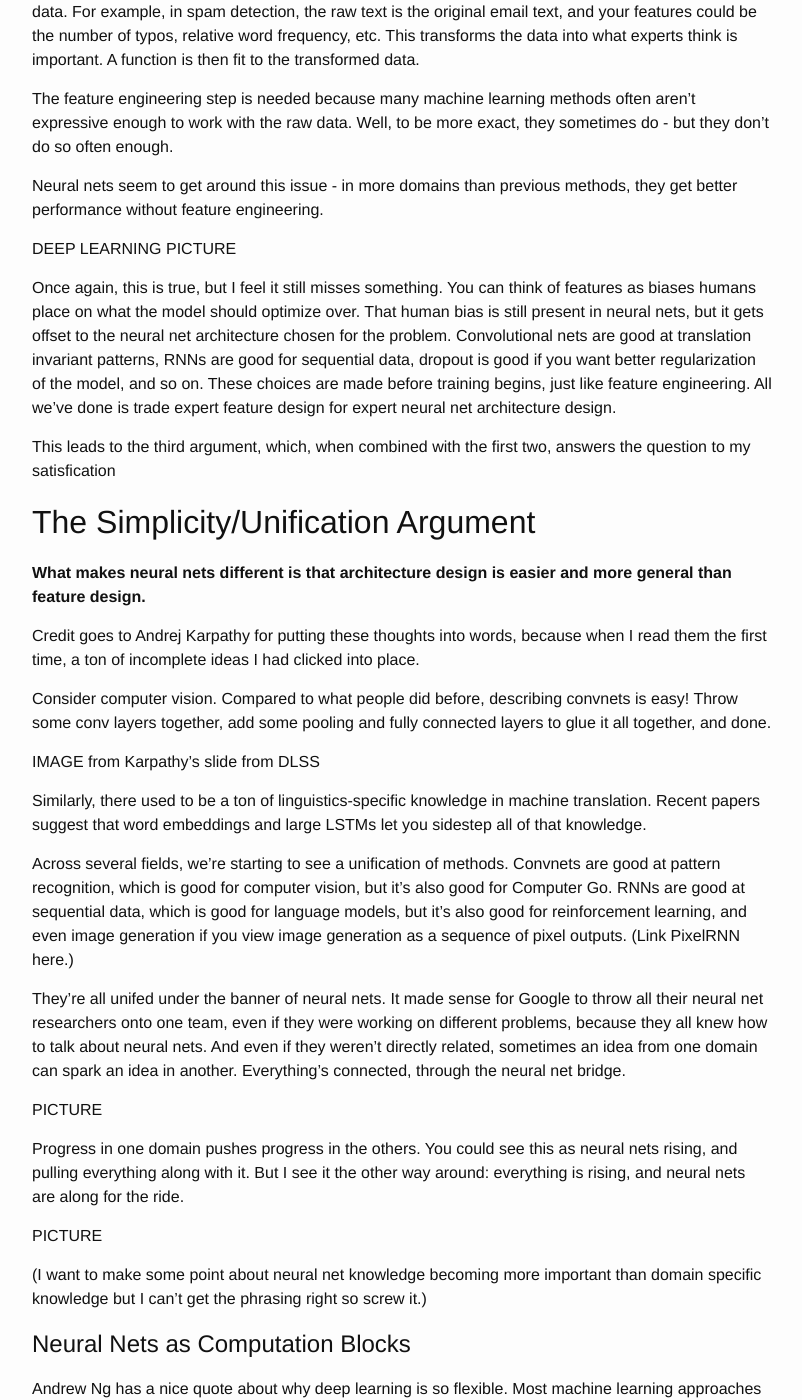
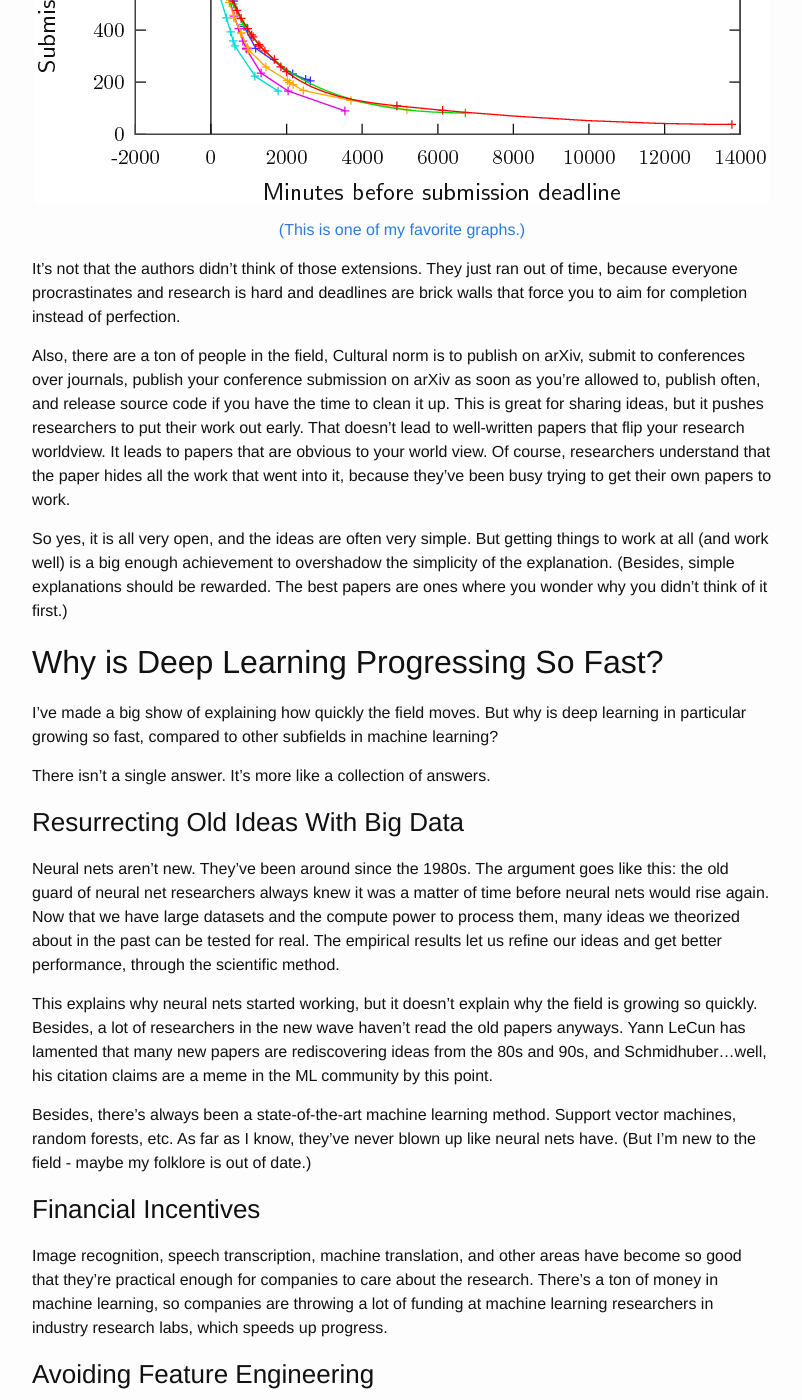
Before and after one commit to alexirpan/alexirpan.github.io, a Jekyll site: the page built from _posts/2016-12-17-dl-philosophy.markdown, in a window 1280 px wide and 1400 px high, scrolled down 7510 px. Shown: the whole window, without its empty margins (238-1040 px from the left). Built offline with Jekyll 4.4.1, drawn with Linux system fonts in a browser that asks for light colours; some of the changed text lies outside the part shown.

Commit message:
Adding links and first picture, more reorganizing of ideas.

```diff
--- a/_posts/2016-12-17-dl-philosophy.markdown
+++ b/_posts/2016-12-17-dl-philosophy.markdown
@@ -322,35 +322,101 @@ simple to describe. Dropout is literally a few sentences.
 > the expected sum of outputs the same as without dropout, but the random
 > dropping ensures that the neural net's output is more robust.
 
-When I read papers in the field, most of time I think, "Wait, that's it? That
-idea's so simple!" Part of it is me building better research intuitions, but
-it's very different from reading theortical computer science papers. In theory
+When I read papers in the field, most of time I think, "Wait, that's it?
+That's so simple!"
 
-research is atypical. There are **a lot** of people doing machine learning
-research right now, and because the cultural norm is putting papers on
-arXiv, ideas spread very quickly. There's an understanding that open research
-is good for the field. Many papers come with a source code release. In my experience,
-when a paper doesn't come out with source code, it doesn't mean the authors
-didn't want to release their code, it means the authors don't have time to
-clean up their code for open release. (This happens distressingly often.)
+As a guy who took grad level theoretical computer
+science courses for **fun**, this can be deeply unsatisfying.
+The TCS papers I've read have a collection of core ideas that branch into
+proof details. The deep learning papers I've read have a single core idea
+that branches into the details of the paper's experiments. (This excludes
+the small set of theoretical deep learning papers, for obvious reasons.)
 
-## The Big Data Argument
+The field is very, very experimentalist. Deep learning has found its
+biggest niche in applications, and in applied problems, you care about the
+final performance first and foremost. If it doesn't beat state-of-the-art, the
+paper needs to have a very compelling argument for why this doesn't matter.
 
-The common answer comes from this picture, yet again.
+It's not that we don't care about explanations. It's that [theory lags practice](http://lemire.me/blog/2015/01/07/theory-lags-practice/) so much that we don't have the tools to build anything
+besides empirical explanations. Even fuzzy, imprecise arguments with empirical
+evidence are good enough, as long as they allow for intuitive extensions of the
+work.
 
-PICTURE
+And there are almost always intuitive extensions. In deep learning, ideas
+are cheap, and execution is hard. To quote Andrew Ng, "90% of machine learning
+is dirty work." People have ideas all the time; the glory is in getting them
+to work.
 
-With enough data, neural nets beat everything other approach. We didn't have
-enough data when neural nets debuted in the 1980s, but now we have the data
-and the compute, so shove everything through the pipeline and problem solved!
+In many paper stories, I've heard the same story: we tried something, and
+it failed. We tried again, and it failed. We tried, again and again, and
+it finally worked. By the time it worked, we had 3 days to write the paper.
 
-I've never fully agreed with this argument. Yes, the statement is true. But
-that doesn't mean it explains the full story.
-There will always be a state-of-the-art approach that performs the best
-given enough data. At one point it was support vector machines, at
-another point it was random forests. What's different this time?
+![Graph of NIPS submissions vs time to deadline](/public/dl-philosophy/nips_submission.png)
+{: .centered }
 
-## The Feature Engineering Argument
+[(This is one of my favorite graphs.)](http://homepages.inf.ed.ac.uk/imurray2/nips_submission_times/)
+{: .centered }
+
+It's not that the authors didn't think of those extensions. They
+just ran out of time, because everyone procrastinates and research is hard and
+deadlines are brick walls that force you to aim for completion instead of
+perfection.
+
+Also, there are a ton of people in the field, Cultural norm is to publish on
+arXiv, submit to conferences over journals, publish your conference submission
+on arXiv as soon as you're allowed to, publish often,
+and release source code if you have the time to clean it up.
+This is great for sharing ideas, but it pushes researchers to put their work
+out early. That doesn't lead to well-written papers that flip your research
+worldview. It leads to papers that are obvious to your world view. Of course,
+researchers understand that the paper hides all the work that went into it,
+because they've been busy trying to get their own papers to work.
+
+So yes, it is all very open, and the ideas are often very simple. But getting
+things to work at all (and work well) is a big enough achievement to overshadow
+the simplicity of the explanation. (Besides, simple explanations should be
+rewarded. The best papers are ones where you wonder why you didn't think of
+it first.)
+
+## Why is Deep Learning Progressing So Fast?
+
+I've made a big show of explaining how quickly the field moves. But why is
+deep learning in particular growing so fast, compared to other subfields in
+machine learning?
+
+There isn't a single answer. It's more like a collection of answers.
+
+### Resurrecting Old Ideas With Big Data
+
+Neural nets aren't new. They've been around since the 1980s. The argument
+goes like this: the old guard of neural net researchers always knew it was
+a matter of time before neural nets would rise again. Now that we have
+large datasets and the compute power to process them, many ideas we
+theorized about in the past can be tested for real. The empirical results
+let us refine our ideas and get better performance, through the scientific
+method.
+
+This explains why neural nets started working, but it doesn't explain why
+the field is growing so quickly. Besides, a lot of researchers in the new wave
+haven't read the old papers anyways. Yann LeCun has lamented that many new papers
+are rediscovering ideas from the 80s and 90s, and Schmidhuber...well, his
+citation claims are a meme in the ML community by this point.
+
+Besides, there's always been a state-of-the-art machine learning method.
+Support vector machines, random forests, etc. As far as I know, they've never
+blown up like neural nets have. (But I'm new to the field - maybe my folklore
+is out of date.)
+
+### Financial Incentives
+
+Image recognition, speech transcription, machine translation, and other areas
+have become so good that they're practical enough for companies to care
+about the research. There's a ton of money in machine learning, so companies
+are throwing a lot of funding at machine learning researchers in industry
+research labs, which speeds up progress.
+
+
+### Avoiding Feature Engineering
 
 Here is the other diagram people always bring up in deep learning.
 
@@ -382,10 +448,13 @@ These choices are made before training begins, just like feature engineering.
 All we've done is trade expert feature design for expert neural net
 architecture design.
 
-This leads to the third argument, which, when combined with the first two,
-answers the question to my satisfication
+This leads to th next points.
 
-## The Simplicity/Unification Argument
+
+### Simplicity/Unification
+
+(Note: planning to make this just unification, and moving the simplicity
+part to the previous heading.)
 
 **What makes neural nets different is that architecture design is easier and
 more general than feature design.**
@@ -426,6 +495,18 @@ PICTURE
 
 (I want to make some point about neural net knowledge becoming more important than
 domain specific knowledge but I can't get the phrasing right so screw it.)
+
+### The Standardized Benchmarks
+Benchmark Standardization
+========================================================================
+
+People care a lot about open-sourced datasets. There are good reasons for this.
+
+* A common dataset lets researchers agree on the exact nature of the problem. (idk if I like this)
+* Working from a well-known dataset removes external variables.
+* Building a large dataset can be costly because it requires human labels. If
+datasets aren't standardized, each research group has to spend time recreating
+their dataset, which slows down progress.
 
 
 Neural Nets as Computation Blocks
@@ -514,8 +582,7 @@ get all the plumbing out of the way.
 
 (Need to fit in the Andrew Ng quote here.)
 
-"To Use Neural Nets on the Problem, We'll Need Some Cleverness"
-======================================================================
+## "To Use Neural Nets on the Problem, We'll Need Some Cleverness"
 
 In these domains, applying known neural net methods won't improve performance, usually because
 people have already applied known methods to get the current state of the art.
@@ -539,14 +606,12 @@ PUT A PICTURE EXPLANING THIS HERE
 ImageNet led to the development of highway networks and residual networks.
 Language problems led to bidirectional RNNs. Audio generation led to WaveNet.
 
-Neural Nets for Their Own Sake
-=========================================================================
+## Neural Nets for Their Own Sake
 
 Research in this area focuses entirely on extending our understanding of
 neural nets and extending the problems that neural nets could be applied to.
 
-Theoretical Justification for Neural Nets
-----------------------------------------------------------------------------
+### Theoretical Justification for Neural Nets
 
 This research focuses on devising theoretical explanations for the power of neural
 nets. This work is entirely about devising theories that fit existing
@@ -562,8 +627,7 @@ A view of neural nets through a spin glass model, which I don't understand very
 well. An argument that models with history are required for sequence data, based
 on an information theory argument between symbols in the sequence.
 
-Interpretability of Neural Nets
------------------------------------------------------------------------------
+### Interpretability of Neural Nets
 
 This research explores ways to inspect neural nets to better understand how
 they arrive at their final output. The most notable example is DeepDream.
@@ -576,8 +640,7 @@ However, many papers include visualizations anyways, because it makes the
 paper stronger.
 
 
-Duplicating Neuroscience
------------------------------------------------------------------------------
+### Duplicating Neuroscience
 
 Let me go on a tangent for a bit.
 
@@ -600,8 +663,7 @@ I'm less familiar with this due to my biases, but I'll list some work.
 * Count-based exploration (can be motivated by the hippocampus)
 * Modulated locomotor controllers (a fast reflex "spinal cord" and slower LOOK UP THE PAPER)
 
-Make ALL The Things Differentiable!
------------------------------------------------------------------------------
+### Make ALL The Things Differentiable!
 
 For all gradient-based ML models (which includes neural nets), we need the model
 to be differentiable. In continuous problems, this is usually straightforward,
@@ -634,8 +696,7 @@ do demonstrate what problems we can solve just through gradient descent.
 
 Speaking of solving by gradient descent...
 
-Meta-Learning
-------------------------------------------------------------------------------
+### Meta-Learning
 
 Recall that machine learning is all about learning functions. Functions are
 everywhere, including machine learning. What if we applied neural nets to the
@@ -691,7 +752,6 @@ internal state, and the weight matrix can be interpreted as the computation
 we apply at each step of the algorithm.
 
 
-Conclusion
-================================================================================
+# Conclusion
 
 TODO: Make a conclusion
```
Also changed, not shown: other parts of _posts/2016-12-17-dl-philosophy.markdown (+2 -15 lines), public/dl-philosophy/nips_submission.png (added).
